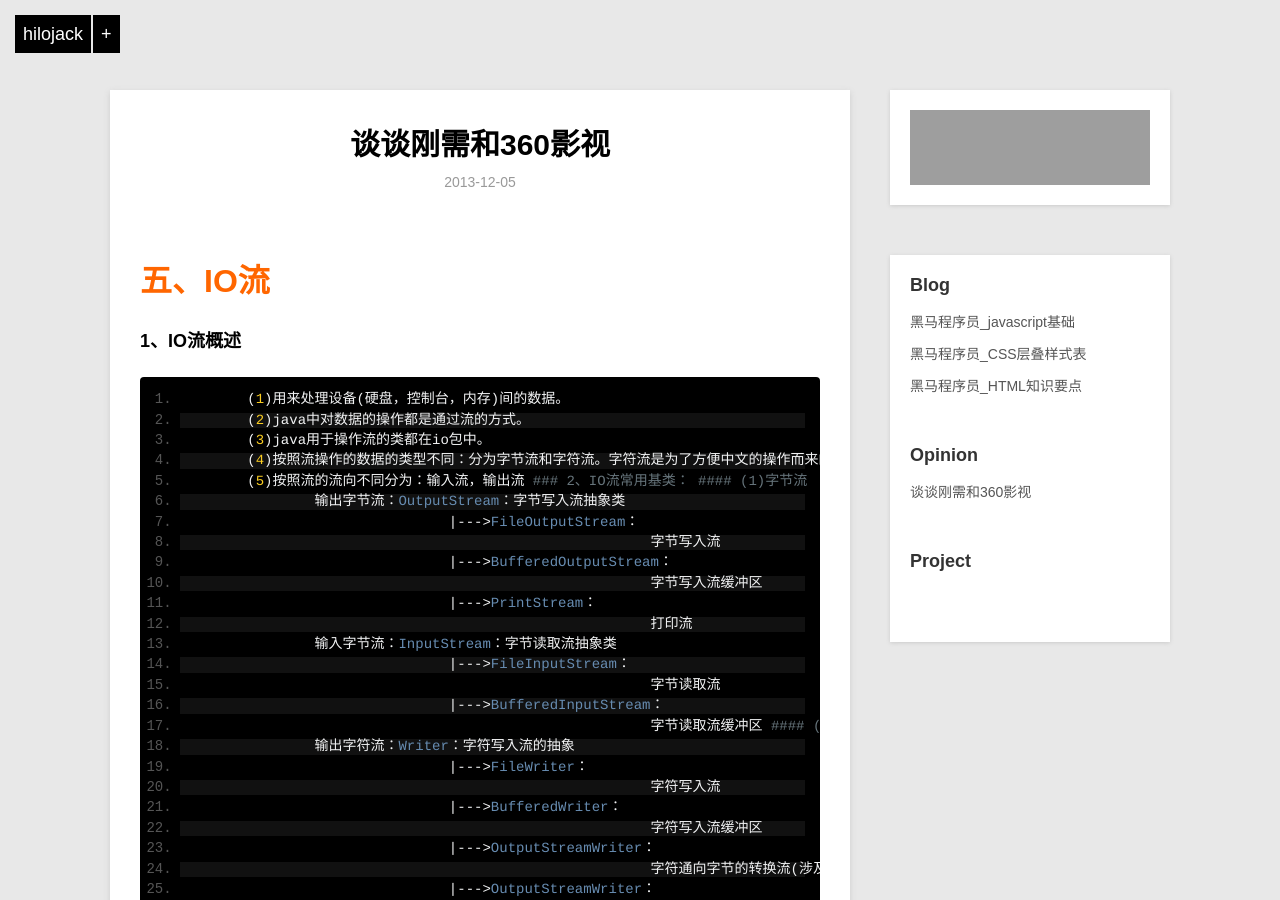
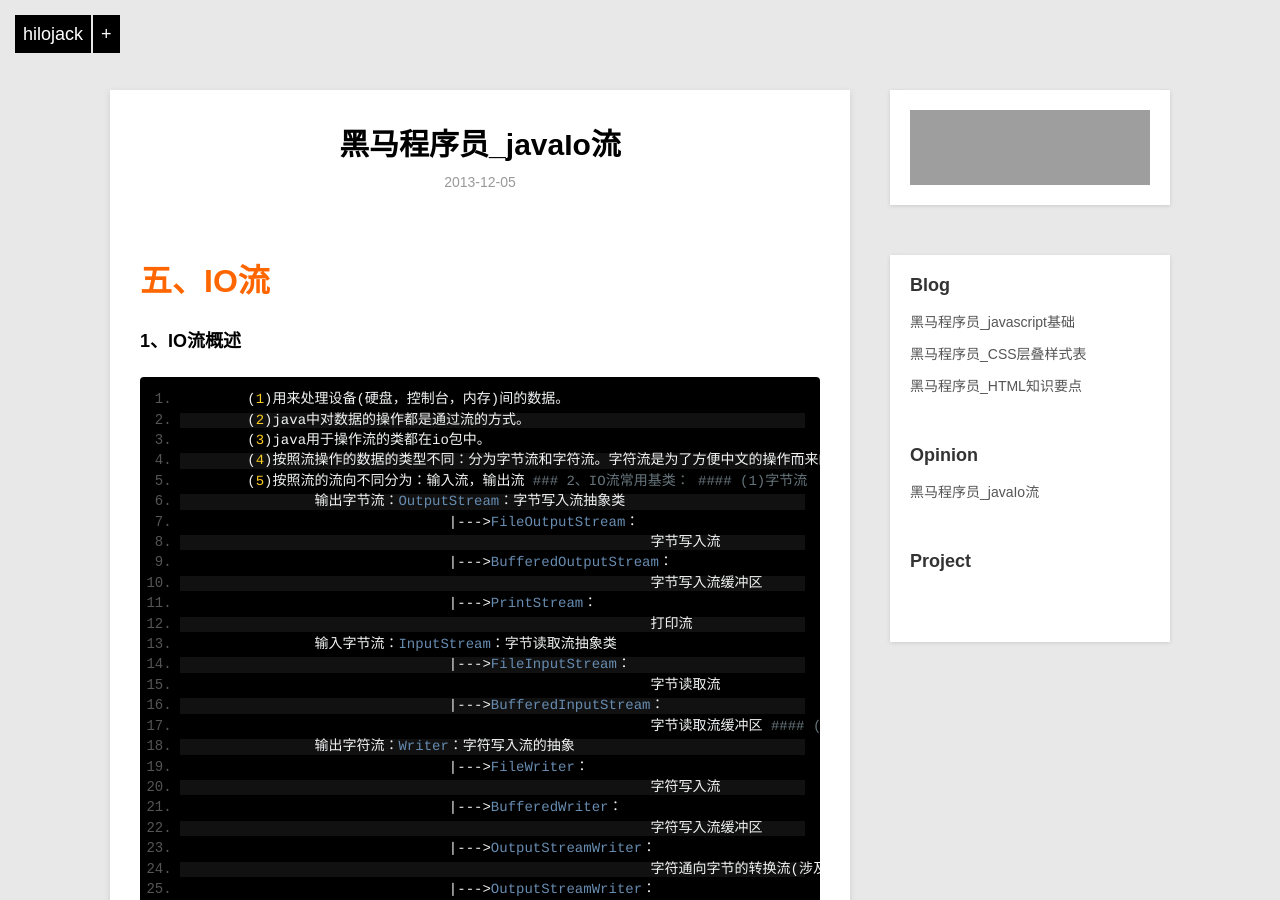
Before and after one commit to androidcoder90/androidcoder90.github.io, a Jekyll site: the page built from _posts/opinion/2013-12-05-javaIo.md, in a window 1280 px wide and 900 px high. Built offline with Jekyll 4.4.1, drawn with Linux system fonts in a browser that asks for light colours; Markdown is read by kramdown in place of the engine named in the settings; grey boxes are pictures that could not be loaded.

Commit message:
Update 2013-12-05-javaIo.md

```diff
--- a/_posts/opinion/2013-12-05-javaIo.md
+++ b/_posts/opinion/2013-12-05-javaIo.md
@@ -1,8 +1,8 @@
 ---
 layout: post
-title: 谈谈刚需和360影视
+title: 黑马程序员_javaIo流
 category: opinion
-description: 一个看起来很简单的需求，做起来真的有那么困难吗，到底是怎么回事？
+description: 转自：黑马论坛分享
 ---
 
 #五、IO流
```
